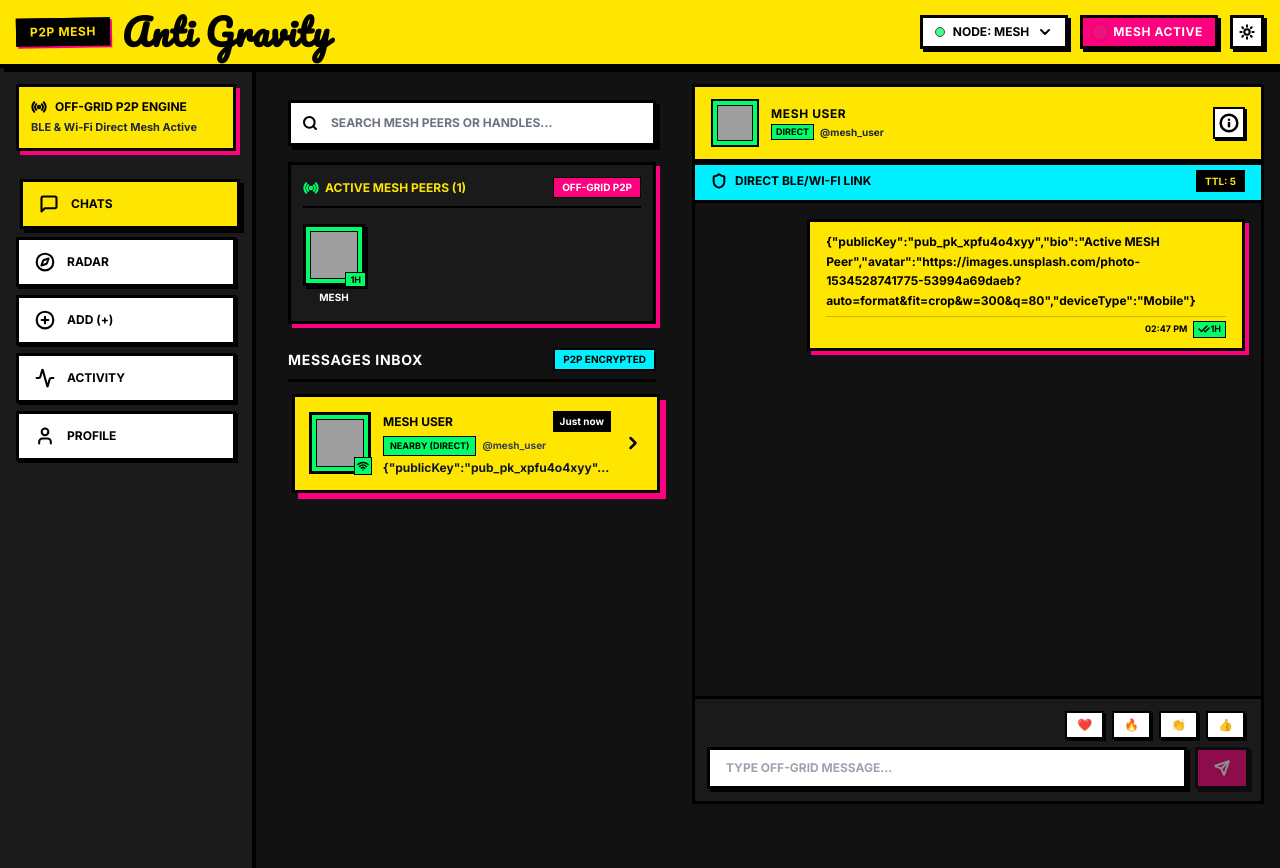
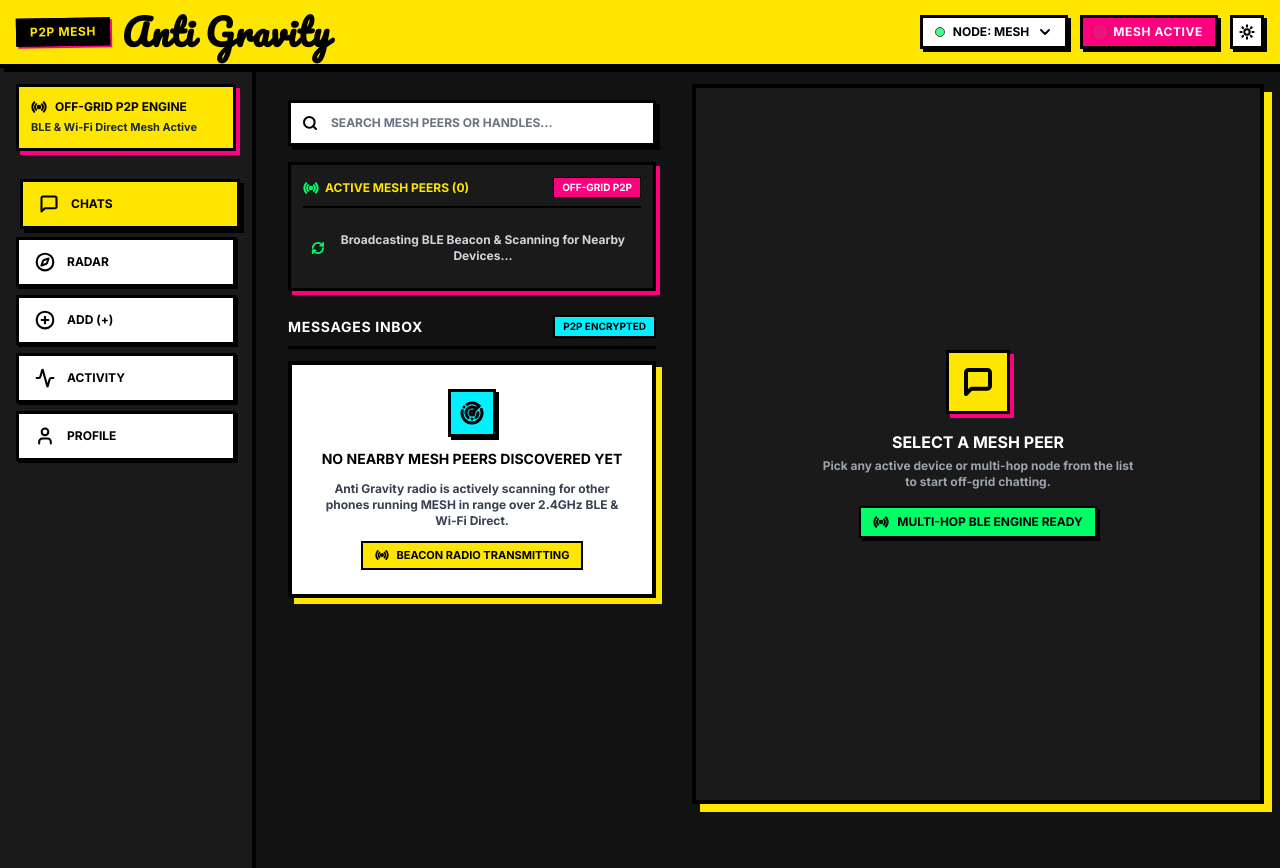
Before and after one commit to jjpandao23-alt/MESH, a React (Vite) app: page / in a window 1280 px wide. Built offline with nearby package versions, Linux system fonts and the light colour scheme; grey boxes are pictures that could not be loaded; a web font is replaced by a local one.

Commit message:
fix: Prevent self-peering, prevent HANDSHAKE beacons saving as chat messages, and remove auto-select chat screen bug

```diff
--- a/src/App.tsx
+++ b/src/App.tsx
@@ -25,13 +25,6 @@
       unsub();
     };
   }, []);
-
-  // Default select first peer on desktop if none selected
-  useEffect(() => {
-    if (!selectedPeer && users.length > 0) {
-      setSelectedPeer(users[0]);
-    }
-  }, [users]);
 
   const handleSelectPeer = (peer: User) => {
     setSelectedPeer(peer);
--- a/src/mesh/MeshProtocol.ts
+++ b/src/mesh/MeshProtocol.ts
@@ -55,6 +55,8 @@
   }
 
   handleIncomingPacket(packet: MeshPacket, currentNodeId: string): { action: 'ACCEPTED' | 'RELAYED' | 'DROPPED'; packet: MeshPacket } {
+    const settings = db.getSettings();
+
     // 1. Loop Prevention: Drop if already seen
     if (this.seenPacketIds.has(packet.packetId)) {
       return { action: 'DROPPED', packet };
@@ -72,8 +74,8 @@
       return { action: 'DROPPED', packet };
     }
 
-    // 3. Auto Register/Update Peer Discovery on any incoming packet (Handshake or Message)
-    if (packet.sourceNodeId && packet.sourceNodeId !== currentNodeId) {
+    // 3. Auto Register/Update Peer Discovery ONLY for external nodes (NEVER self)
+    if (packet.sourceNodeId && packet.sourceNodeId !== settings.nodeId && packet.sourceNodeId !== currentNodeId) {
       let extraData: any = {};
       try {
         if (packet.type === 'HANDSHAKE' && packet.payload) {
@@ -95,8 +97,8 @@
       } else {
         db.saveUser({
           id: packet.sourceNodeId,
-          name: packet.senderName || `MESH User (${packet.sourceNodeId.substring(0, 4)})`,
-          handle: packet.senderHandle || `user_${packet.sourceNodeId.substring(0, 4)}`,
+          name: packet.senderName || `MESH Peer (${packet.sourceNodeId.substring(0, 4)})`,
+          handle: packet.senderHandle || `peer_${packet.sourceNodeId.substring(0, 4)}`,
           avatar: extraData.avatar || `https://images.unsplash.com/photo-1535713875002-d1d0cf377fde?auto=format&fit=crop&w=300&q=80`,
           publicKey: extraData.publicKey || `pub_pk_${packet.sourceNodeId.substring(0, 6)}`,
           isDirect: calculatedHops === 1,
@@ -109,26 +111,27 @@
         db.addLog({
           level: 'success',
           action: 'NEW_MESH_PEER_DISCOVERED',
-          details: `Automatically connected to new MESH user [${packet.senderName}] (${calculatedHops} Hops)`,
+          details: `Connected to MESH user [${packet.senderName}] (${calculatedHops} Hops)`,
           nodeSource: packet.sourceNodeId,
         });
       }
     }
 
-    // 4. Handle Broadcast / Destination Reached
+    // 4. Handle Text Message Delivery (ONLY for TEXT_MSG type)
     const isTargetForMe = packet.destNodeId === currentNodeId || packet.destNodeId === 'BROADCAST';
 
     if (isTargetForMe) {
       db.addLog({
         level: 'success',
         action: 'PACKET_DELIVERED',
-        details: `Packet ${packet.packetId.substring(0, 8)} (${packet.type}) received from [${packet.senderName}] (${packet.hopCount} Hops)`,
+        details: `Packet ${packet.packetId.substring(0, 8)} (${packet.type}) received from [${packet.senderName}]`,
         packetId: packet.packetId,
         nodeSource: packet.sourceNodeId,
         nodeDest: currentNodeId,
       });
 
-      if (packet.type === 'TEXT_MSG') {
+      // ONLY save to chat history if it is a TEXT_MSG (NEVER save HANDSHAKE JSON payloads as chat messages!)
+      if (packet.type === 'TEXT_MSG' && packet.sourceNodeId !== settings.nodeId) {
         const incomingMsg: Message = {
           id: packet.packetId,
           conversationId: packet.sourceNodeId,
@@ -155,13 +158,13 @@
       db.addLog({
         level: 'warn',
         action: 'TTL_EXPIRED',
-        details: `Packet ${packet.packetId.substring(0, 8)} discarded: TTL reached 0 at hop count ${packet.hopCount}`,
+        details: `Packet ${packet.packetId.substring(0, 8)} discarded: TTL reached 0`,
         packetId: packet.packetId,
       });
       return { action: 'DROPPED', packet };
     }
 
-    // 6. Silent Multi-Hop Relay Forwarding across mesh network
+    // 6. Silent Relay Forwarding
     const relayedPacket: MeshPacket = {
       ...packet,
       ttl: packet.ttl - 1,
@@ -172,7 +175,7 @@
     db.addLog({
       level: 'mesh',
       action: 'SILENT_RELAY_FORWARD',
-      details: `Node ${currentNodeId} silently relayed packet from ${packet.sourceNodeId} ➔ ${packet.destNodeId} (TTL: ${relayedPacket.ttl}, Hop: ${relayedPacket.hopCount})`,
+      details: `Node ${currentNodeId} silently relayed packet from ${packet.sourceNodeId} ➔ ${packet.destNodeId}`,
       packetId: packet.packetId,
       nodeSource: packet.sourceNodeId,
       nodeDest: packet.destNodeId,
--- a/src/mesh/MeshSimulator.ts
+++ b/src/mesh/MeshSimulator.ts
@@ -7,7 +7,7 @@
   name: string;
   handle: string;
   avatar: string;
-  x: number; // visual graph coordinates
+  x: number;
   y: number;
   battery: number;
   isRelayActive: boolean;
@@ -17,7 +17,7 @@
 export interface SimLink {
   fromNodeId: string;
   toNodeId: string;
-  rssi: number; // dBm signal strength (-35 = strong, -85 = weak)
+  rssi: number;
   active: boolean;
 }
 
@@ -56,49 +56,12 @@
         isRelayActive: true,
         isOnline: true,
       },
-      {
-        id: 'node_gamma_03',
-        name: 'Sophia Chen',
-        handle: 'sophia.mesh',
-        avatar: 'https://images.unsplash.com/photo-1517841905240-472988babdf9?auto=format&fit=crop&w=300&q=80',
-        x: 460,
-        y: 160,
-        battery: 76,
-        isRelayActive: true,
-        isOnline: true,
-      },
-      {
-        id: 'node_delta_04',
-        name: 'Marcus Vance',
-        handle: 'marcus_v',
-        avatar: 'https://images.unsplash.com/photo-1507003211169-0a1dd7228f2d?auto=format&fit=crop&w=300&q=80',
-        x: 640,
-        y: 230,
-        battery: 62,
-        isRelayActive: true,
-        isOnline: true,
-      },
-      {
-        id: 'node_epsilon_05',
-        name: 'Elena Rostova',
-        handle: 'elena_r',
-        avatar: 'https://images.unsplash.com/photo-1494790108377-be9c29b29330?auto=format&fit=crop&w=300&q=80',
-        x: 180,
-        y: 300,
-        battery: 91,
-        isRelayActive: true,
-        isOnline: true,
-      },
     ];
 
     defaultNodes.forEach((node) => this.nodes.set(node.id, node));
 
     this.links = [
       { fromNodeId: 'node_alpha_01', toNodeId: 'node_beta_02', rssi: -54, active: true },
-      { fromNodeId: 'node_alpha_01', toNodeId: 'node_epsilon_05', rssi: -48, active: true },
-      { fromNodeId: 'node_beta_02', toNodeId: 'node_gamma_03', rssi: -68, active: true },
-      { fromNodeId: 'node_gamma_03', toNodeId: 'node_delta_04', rssi: -79, active: true },
-      { fromNodeId: 'node_epsilon_05', toNodeId: 'node_beta_02', rssi: -62, active: true },
     ];
   }
 
@@ -152,7 +115,7 @@
   }
 
   /**
-   * Broadcast a packet across simulated radio waves (BLE / Wi-Fi Direct) with multi-stage hop animation
+   * Broadcast a packet across radio waves (BLE / Wi-Fi Direct)
    */
   async dispatchPacketAcrossMesh(packet: MeshPacket, onProgress?: (status: string) => void) {
     this.activePacketsInFlight.push(packet);
@@ -161,13 +124,14 @@
     db.addLog({
       level: 'info',
       action: 'RADIO_TRANSMIT_START',
-      details: `Node ${packet.sourceNodeId} transmitting BLE advertisement packet target ➔ ${packet.destNodeId}`,
+      details: `Radio packet ${packet.packetId.substring(0, 8)} (${packet.type}) transmitted`,
       packetId: packet.packetId,
       nodeSource: packet.sourceNodeId,
       nodeDest: packet.destNodeId,
     });
 
-    // Save initial status 'sending'
+    // ONLY save to chat messages DB if it is a TEXT_MSG (NEVER save HANDSHAKE beacon pings as chat messages!)
+    if (packet.type === 'TEXT_MSG') {
       db.saveMessage({
         id: packet.packetId,
         conversationId: packet.destNodeId,
@@ -181,13 +145,11 @@
         isDirect: false,
       });
 
-    // Determine path through simulator topology
       const neighborsOfSource = this.getNeighbors(packet.sourceNodeId);
       const isDirectNeighbor = neighborsOfSource.includes(packet.destNodeId);
 
       if (isDirectNeighbor) {
-      // 1 Hop direct connection delay
-      await new Promise((res) => setTimeout(res, 600));
+        await new Promise((res) => setTimeout(res, 400));
         onProgress?.('Hopping (1/1)...');
 
         meshProtocol.handleIncomingPacket(
@@ -202,28 +164,6 @@
         db.updateMessageStatus(packet.packetId, 'delivered', {
           hopCount: 1,
           isDirect: true,
-      });
-    } else {
-      // Multi-hop relay path simulation (e.g. Node A -> Node B -> Node C)
-      await new Promise((res) => setTimeout(res, 500));
-      db.updateMessageStatus(packet.packetId, 'hopping', { hopCount: 1 });
-      onProgress?.('Hopping (1/2)...');
-
-      // Intermediary Relay step (Node B)
-      const intermediateNodeId = 'node_beta_02';
-      const relayResult = meshProtocol.handleIncomingPacket(packet, intermediateNodeId);
-
-      if (relayResult.action === 'RELAYED') {
-        await new Promise((res) => setTimeout(res, 800));
-        onProgress?.('Hopping (2/2)...');
-
-        // Final Destination step (Node C)
-        meshProtocol.handleIncomingPacket(relayResult.packet, packet.destNodeId);
-
-        db.updateMessageStatus(packet.packetId, 'delivered', {
-          hopCount: relayResult.packet.hopCount,
-          viaNodeId: intermediateNodeId,
-          isDirect: false,
         });
       }
     }
```
Lines whose indentation alone changed are shown as unchanged.
